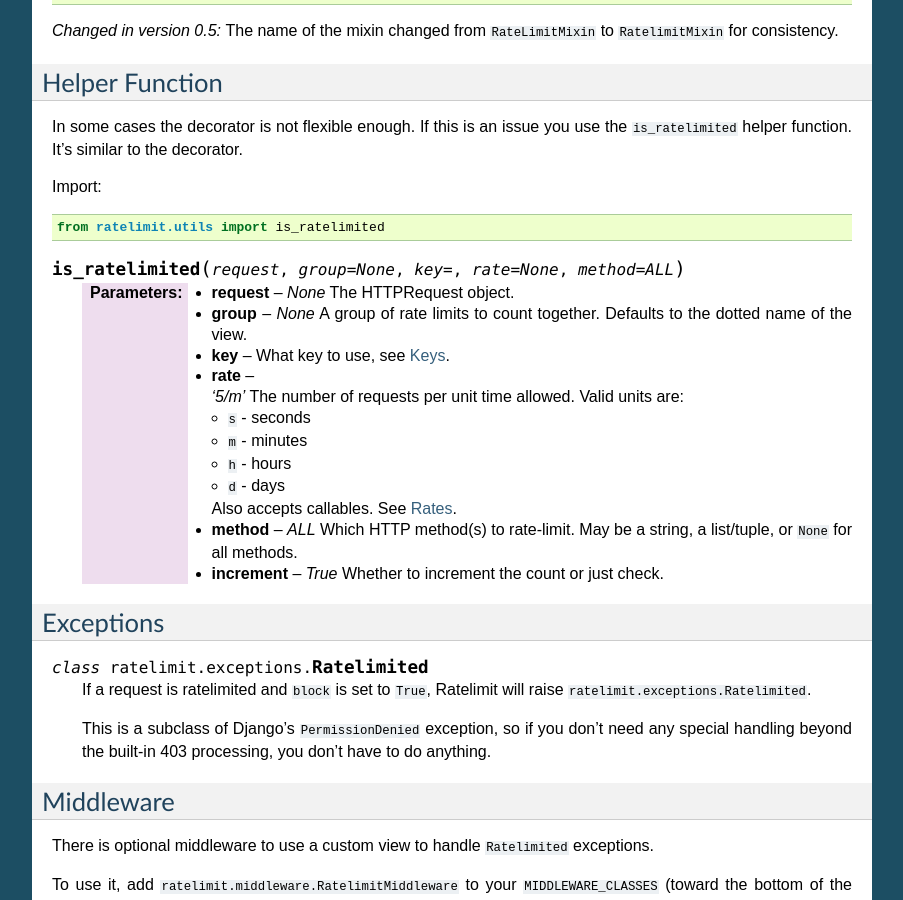
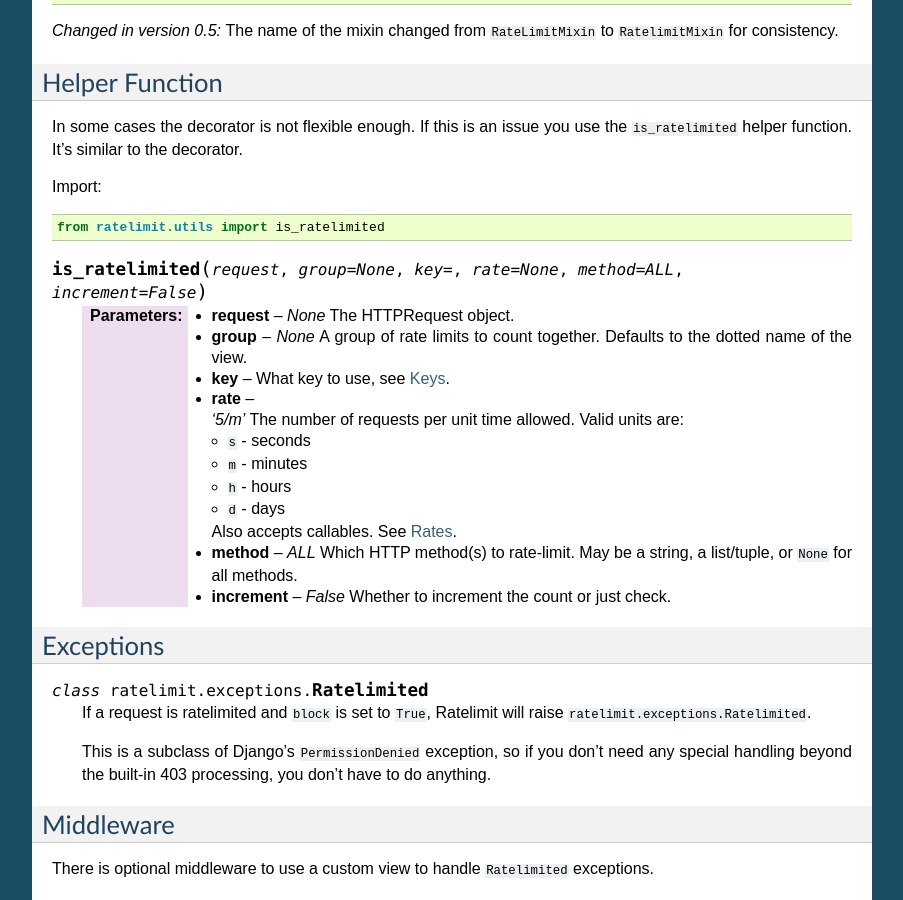
Before and after one commit to jsocol/django-ratelimit, a Sphinx documentation site: the page built from docs/usage.rst, in a window 1280 px wide and 900 px high, scrolled down 2600 px. Shown: the whole window, without its empty margins (198-1101 px from the left). Built offline with Sphinx 7.4.7, drawn with Linux system fonts in a browser that asks for light colours.

Commit message:
Fixing out of date docs

```diff
--- a/docs/usage.rst
+++ b/docs/usage.rst
@@ -197,7 +197,7 @@ Import::
     from ratelimit.utils import is_ratelimited
 
 
-.. py:function:: is_ratelimited(request, group=None, key=, rate=None, method=ALL)
+.. py:function:: is_ratelimited(request, group=None, key=, rate=None, method=ALL, increment=False)
 
    :arg request:
        *None* The HTTPRequest object.
@@ -225,7 +225,7 @@ Import::
        list/tuple, or ``None`` for all methods.
 
    :arg increment:
-       *True* Whether to increment the count or just check.
+       *False* Whether to increment the count or just check.
 
 
 .. _usage-exception:
```
